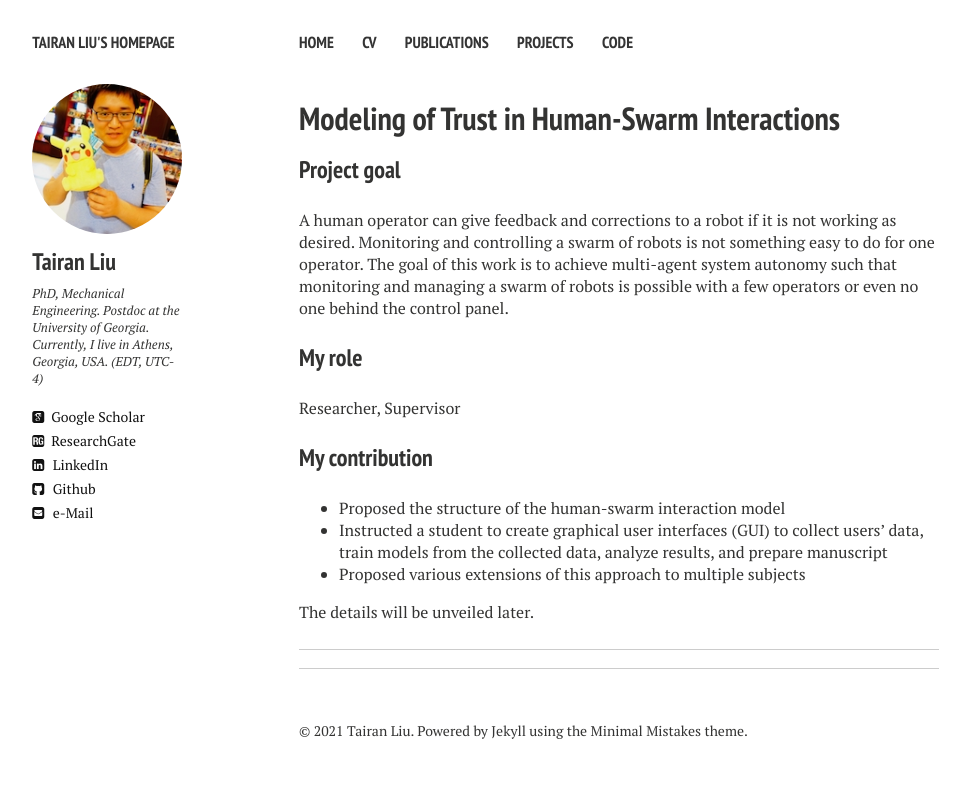
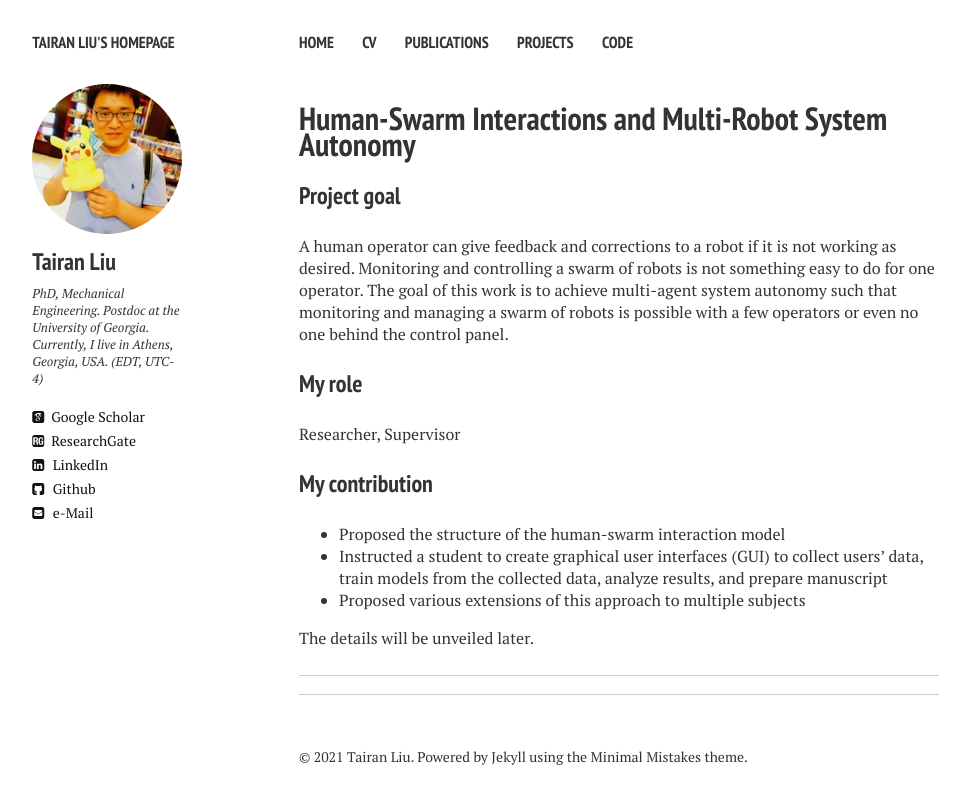
Before and after one commit to liutairan/liutairan.github.io, a Jekyll site: the page built from projects/trust_hsi.md, in a window 1280 px wide. Shown: the top 804 px of the page, without its empty margins (21-991 px from the left). Built offline with Jekyll 4.4.1, drawn with Linux system fonts in a browser that asks for light colours; nearby versions of some CDN libraries.

Commit message:
Update trust_hsi.md

```diff
--- a/projects/trust_hsi.md
+++ b/projects/trust_hsi.md
@@ -1,6 +1,6 @@
 ---
 layout: project-page
-title: Modeling of Trust in Human-Swarm Interactions
+title: Human-Swarm Interactions and Multi-Robot System Autonomy
 excerpt: "Just about everything you'll need to style in the theme: headings, paragraphs, blockquotes, tables, code blocks, and more."
 categories: [projects]
 comments: false
```
